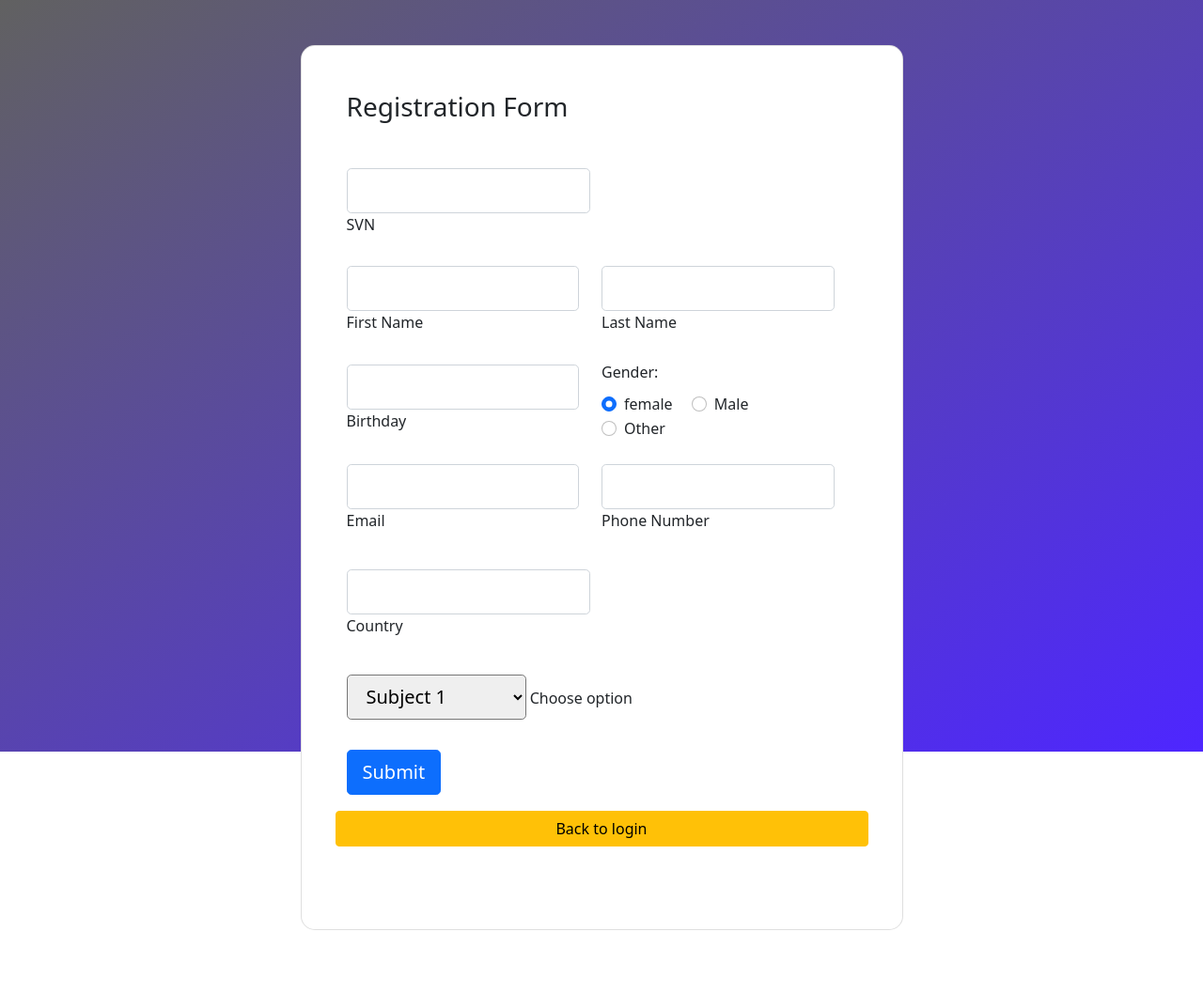
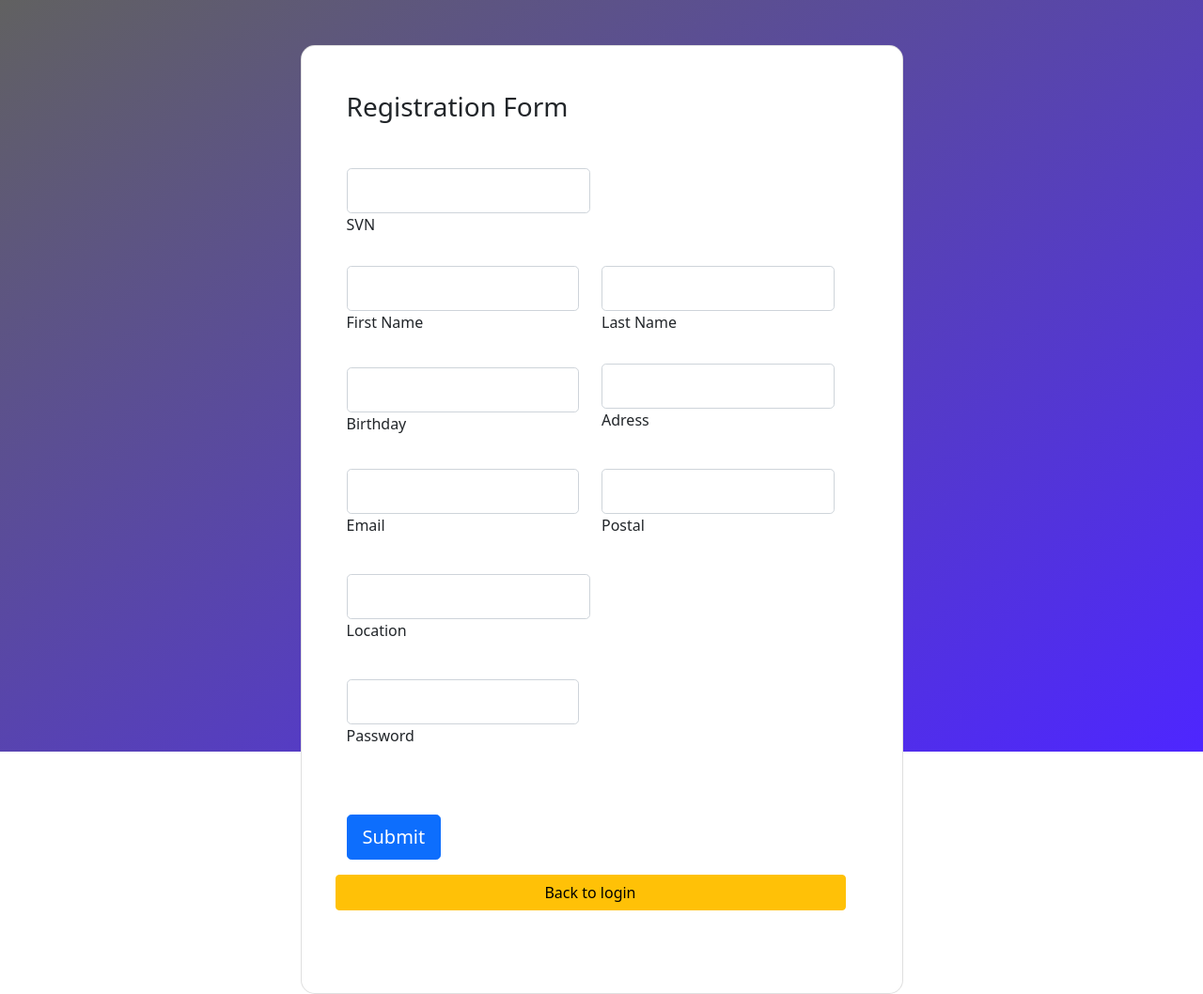
Before and after one commit to maxidev-acc/Databases-Part-2, a Flask app: page /register in a window 1280 px wide. Shown: the whole page at 94% size. Before the commit the page ends 990 px from the top, so only its background shows below. Run offline with Flask 3, Linux system fonts and the light colour scheme.

Commit message:
siehe unten
Person Model update
KJleine änderungen graphik im frontend
login .logik
testdata für person
register eingeführt +logik

```diff
--- a/app.py
+++ b/app.py
@@ -5,31 +5,18 @@ from tools import Ticket
 from setup import generateshopdata
 import os
 from tools import Transaction
-from db_access import registration
+from db_access import registration, authentification
 
 
-#dev data
-#flight_data = [{"ID":1, "code": "ER38sd","price": 400, "departureDate": "2016/03/20", "origin": "AT", "destination": "DE", "emptySeats": 0, "plane": {"type": "Boeing 737", "totalSeats": 150}}, {"ID":2,"code": "ER45if", "price": 345.99, "departureDate": "2016/02/11", "origin": "MUA", "destination": "LAX", "emptySeats": 52, "plane": {"type": "Boeing 777", "totalSeats": 300}},{"ID":1, "code": "ER38sd","price": 400, "departureDate": "2016/03/20", "origin": "MUA", "destination": "SFO", "emptySeats": 0, "plane": {"type": "Boeing 737", "totalSeats": 150}},{"ID":1, "code": "ER38sd","price": 400, "departureDate": "2016/03/20", "origin": "MUA", "destination": "SFO", "emptySeats": 0, "plane": {"type": "Boeing 737", "totalSeats": 150}},{"ID":1, "code": "ER38sd","price": 400, "departureDate": "2016/03/20", "origin": "MUA", "destination": "SFO", "emptySeats": 0, "plane": {"type": "Boeing 737", "totalSeats": 150}},{"ID":1, "code": "ER38sd","price": 400, "departureDate": "2016/03/20", "origin": "MUA", "destination": "SFO", "emptySeats": 0, "plane": {"type": "Boeing 737", "totalSeats": 150}},{"ID":1, "code": "ER38sd","price": 400, "departureDate": "2016/03/20", "origin": "MUA", "destination": "SFO", "emptySeats": 0, "plane": {"type": "Boeing 737", "totalSeats": 150}},{"ID":1, "code": "ER38sd","price": 400, "departureDate": "2016/03/20", "origin": "MUA", "destination": "SFO", "emptySeats": 0, "plane": {"type": "Boeing 737", "totalSeats": 150}}]
-#shop_data = [{"ID":1, "code": "ER38sd","price": 100,},{"ID":2, "code": "ER38sd","price": 300,},{"ID":3, "code": "ER38sd","price": 300,} ]
+
+
+#global vars for Dev
 shop_data = generateshopdata()
 flight_data = shop_data
-
-
-bank_data = [{"number":"AT30 0000 0000 0000", "bankCode": "Nationalbank Entenhausen","balance": 3599,}]
 history_ = shop_data[1:5]
 
 
 
-
-
-
-
-
-
-
-
-user_ = {"name":"Maximilian", "email": "admin@test.at","sex": "M", "birthDate": "1999/03/20", "origin": "AT", "SVN": "5039 290399", "role":"T",}
-userIn = [{"name":"Maximilian", "email": "admin@test.at","sex": "M", "birthDate": "1999/03/20", "origin": "AT", "SVN": "5039 290399", "role":"T",}]
 
 
 
@@ -43,17 +30,21 @@ app.secret_key = b'_5#y2L"F4Q8z\n\xec]/'
 
 
 class Person(db.Model):
-    svn = db.Column(db.Integer, primary_key = True)
-    first_name = db.Column(db.String(200))
-    email = db.Column(db.String(200))
-    sex = db.Column(db.String(200))
-    birthDate = db.Column(db.String(200))
-    origin = db.Column(db.String(10))
+    svn = db.Column(db.String(10), primary_key = True)
+    first_name = db.Column(db.String(50))
+    second_name = db.Column(db.String(50))
+    adress = db.Column(db.String(50))
+    postal = db.Column(db.String(10))
+    location = db.Column(db.String(20))
+    email = db.Column(db.String(50) , unique=True)
+    password = db.Column(db.String() , unique=True)
+
+
 
 
 def getUser(id):
         user = Person.query.filter_by(svn=id).first()
-        session['user'] = [{"name":user.first_name, "email": user.email,"sex": user.sex, "birthDate": user.birthDate, "origin": user.origin, "SVN": user.svn, "role":"T",}]
+        session['user'] = [{"name":user.first_name, "email": user.email, "SVN": user.svn}]
         return session['user']
 
 
@@ -90,7 +81,9 @@ def deleteItemFromCart(id):
 
 
 def createSession(user, role):
-    print(user.first_name)
+
+
+
     session['id'] = user.svn
     session['role'] = role
     session['products'] = []
@@ -104,16 +97,16 @@ def createSession(user, role):
 def register():
 
     if request.method =="POST":
-        payload = (request.form['svn'], request.form['first_name'],request.form['email'],request.form['sex'],request.form['birthDate'], request.form['origin'])
+        payload = (request.form['svn'], request.form['first_name'],request.form['second_name'],request.form['adress'],request.form['postal'],request.form['location'],request.form['email'], request.form['password'])
         print(payload)
 
         if registration(payload) == True:
 
-            user = Person.query.filter_by(svn=payload[0]).first()
+            #user = Person.query.filter_by(svn=payload[0]).first()
             print(user)
-            createSession(user, "P")
-            return redirect(url_for('home'))
-
+            #createSession(user, "P")
+            #äreturn redirect(url_for('home'))
+            return 'Sucesss'
         else:
             return("An error occured")
     return render_template("customers/register.html")
@@ -126,19 +119,25 @@ def register():
 def login():
     if request.method == 'POST':
 
-        try:
 
             email = request.form.get('email')
             password = request.form.get('password')
-            print(email)
-            user = Person.query.filter_by(email=email).first()
-            createSession(user, "P")
 
-            if session['role'] =="T":
-                return redirect(url_for('backoffice'))
-            if session['role'] =="P":
-                return redirect(url_for('home'))
-        except:
+            #user = Person.query.filter_by(email=email).first()
+            credentials = (email, password)
+
+            id = authentification(credentials)
+
+
+            if id != False:
+                user = Person.query.filter_by(svn=id).first()
+
+                createSession(user, "P")
+
+                if session['role'] =="T":
+                    return redirect(url_for('backoffice'))
+                if session['role'] =="P":
+                    return redirect(url_for('home'))
             flash('Error')
 
 
@@ -380,6 +379,5 @@ def blackbox():
 
 
 
-
 if __name__ =='__main__':
     app.run(debug=True)
--- a/requirements.txt
+++ b/requirements.txt
@@ -11,6 +11,7 @@ idna==3.6
 itsdangerous==2.1.2
 Jinja2==3.1.3
 MarkupSafe==2.1.5
+names==0.3.0
 requests==2.31.0
 SQLAlchemy==2.0.27
 typing_extensions==4.9.0
--- a/templates/customers/home.html
+++ b/templates/customers/home.html
@@ -14,7 +14,7 @@
           <h5 class="card-title">Welcome back, {{ userInfo.name }} </h5>
           <h6 class="card-subtitle mb-2 text-muted">Card subtitle</h6>
           <p class="card-text">Some quick example text to build on the card title and make up the bulk of the card's content.</p>
-          <a href="https://www.youtube.com/watch?v=d4td4vZDJsA" class="card-link">Bagheera</a>
+          <a href="#" class="card-link">Bagheera</a>
           <a href="#" class="card-link">Another link</a>
         </div>
       </div>
--- a/templates/customers/register.html
+++ b/templates/customers/register.html
@@ -73,7 +73,7 @@ top: 13px;
                       <div class="col-md-6 mb-4">
 
                         <div class="form-outline">
-                          <input type="text" id="lastName" class="form-control form-control-lg" />
+                          <input type="text" name="second_name" id="lastName" class="form-control form-control-lg" />
                           <label class="form-label" for="lastName">Last Name</label>
                         </div>
 
@@ -89,29 +89,16 @@ top: 13px;
                         </div>
 
                       </div>
-                      <div class="col-md-6 mb-4">
+                      <div class="col-md-6 mb-4 pb-2">
 
-                        <h6 class="mb-2 pb-1">Gender: </h6>
-
-                        <div class="form-check form-check-inline">
-                          <input class="form-check-input" type="radio" name="sex" id="femaleGender"
-                            value="f" checked />
-                          <label class="form-check-label" for="femaleGender">female</label>
-                        </div>
-
-                        <div class="form-check form-check-inline">
-                          <input class="form-check-input" type="radio" name="sex" id="maleGender"
-                            value="m"/>
-                          <label class="form-check-label" for="maleGender">Male</label>
-                        </div>
-
-                        <div class="form-check form-check-inline">
-                          <input class="form-check-input" type="radio" name="sex" id="otherGender"
-                            value="o" />
-                          <label class="form-check-label" for="otherGender">Other</label>
+                        <div class="form-outline">
+                          <input type="tel" name ="adress" class="form-control form-control-lg" />
+                          <label class="form-label" for="phoneNumber"> Adress </label>
                         </div>
 
                       </div>
+
+
                     </div>
 
                     <div class="row">
@@ -126,8 +113,8 @@ top: 13px;
                       <div class="col-md-6 mb-4 pb-2">
 
                         <div class="form-outline">
-                          <input type="tel" id="phoneNumber" class="form-control form-control-lg" />
-                          <label class="form-label" for="phoneNumber">Phone Number</label>
+                          <input type="tel" id="phoneNumber" name = "postal" class="form-control form-control-lg" />
+                          <label class="form-label" for="phoneNumber"> Postal </label>
                         </div>
 
                       </div>
@@ -136,8 +123,8 @@ top: 13px;
                     <div class="col-md-6 mb-4 pb-2">
 
                         <div class="form-outline">
-                          <input type="tel" id="phoneNumber" name="origin" class="form-control form-control-lg"  required/>
-                          <label class="form-label" for="phoneNumber">Country</label>
+                          <input type="tel" id="phoneNumber" name="location" class="form-control form-control-lg"  required/>
+                          <label class="form-label" for="phoneNumber">Location</label>
                         </div>
 
                       </div>
@@ -145,17 +132,18 @@ top: 13px;
 
 
                     <div class="row">
-                      <div class="col-12">
+                    <div class="row">
 
-                        <select class="select form-control-lg" required>
-                          <option value="1" disabled>Choose option</option>
-                          <option value="2">Subject 1</option>
-                          <option value="3">Subject 2</option>
-                          <option value="4">Subject 3</option>
-                        </select>
-                        <label class="form-label select-label">Choose option</label>
 
+                    <div class="col-md-6 mb-4 pb-2">
+
+                      <div class="form-outline">
+                        <input type="tel" id="phoneNumber" name="password" class="form-control form-control-lg"  required/>
+                        <label class="form-label" for="phoneNumber">Password</label>
                       </div>
+
+                    </div>
+
                     </div>
 
                     <div class="mt-4 pt-2">
```
Also changed, not shown: db_access.py (+30 -12 lines), setup.py (+52 -1 lines), templates/customers/flight_search.html (+31 -12 lines), templates/customers/flights.html (+15 -5 lines), templates/customers/index.html (+18 -20 lines), README.md, instance/db.db, 1 other file.
